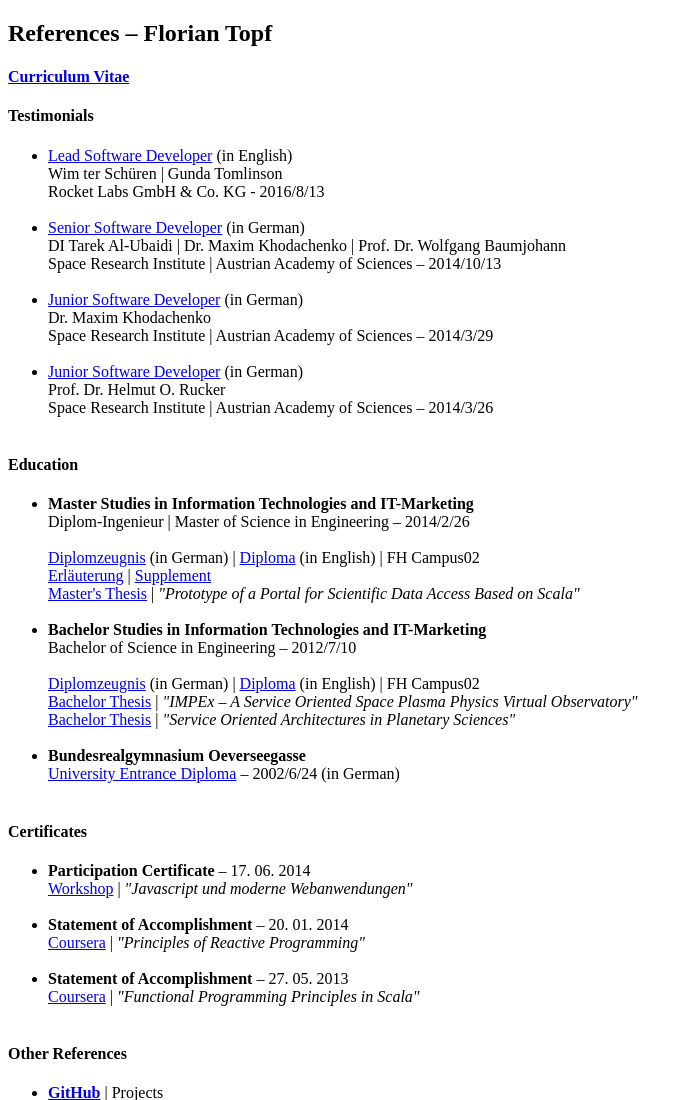
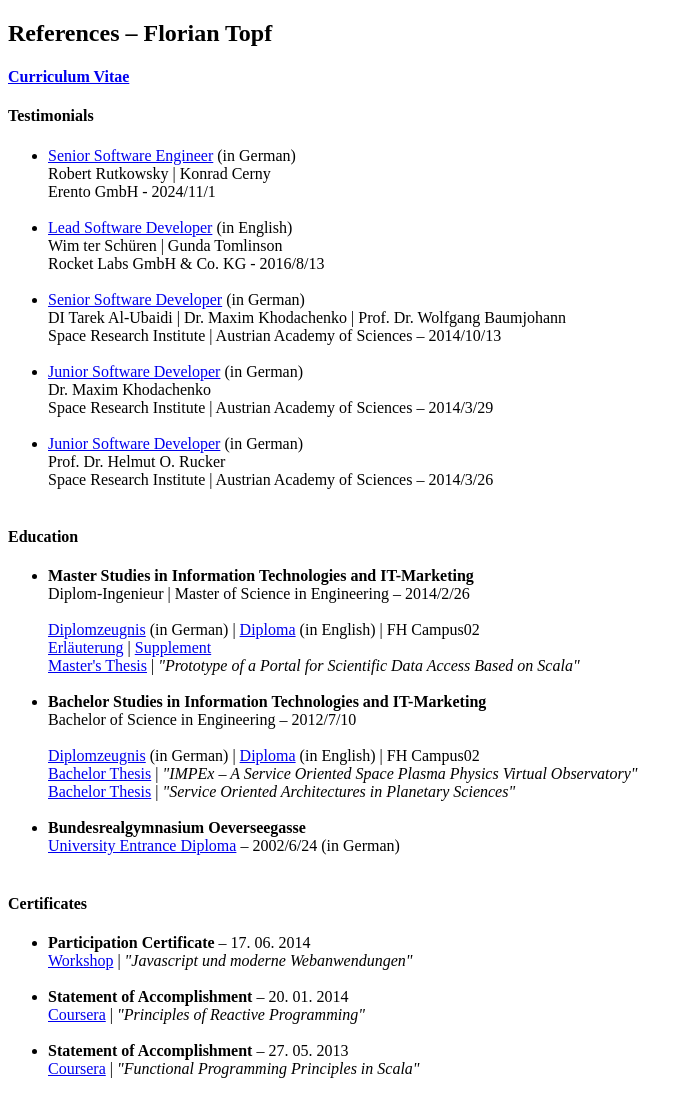
Before and after one commit to FlorianTopf/floriantopf.com, a website: page public/docs/index.html in a window 1280 px wide. Shown: the top 1100 px of the page, without its empty margins (0-693 px from the left). Drawn offline with Linux system fonts and the light colour scheme.

Commit message:
update docs

```diff
--- a/package.json
+++ b/package.json
@@ -18,6 +18,6 @@
   },
   "homepage": "https://github.com/FlorianTopf/floriantopf.com#readme",
   "devDependencies": {
-    "firebase-tools": "13.18.0"
+    "firebase-tools": "13.24.1"
   }
 }
--- a/public/docs/index.html
+++ b/public/docs/index.html
@@ -10,6 +10,12 @@
         <h4><a href="files/Europass-CV-Topf.pdf" target="_blank">Curriculum Vitae</a></h4>
         <h4>Testimonials</h4>
         <ul>
+            <li><a href="files/Florian_Topf_Arbeitszeugnis_signed.pdf" target="_blank">Senior Software Engineer</a>
+                (in German)<br>
+                Robert Rutkowsky | Konrad Cerny<br>
+                Erento GmbH - 2024/11/1<br>
+                <br>
+            </li>
             <li><a href="files/1308_Topf_Florian_Reference_Letter.pdf" target="_blank">Lead Software Developer</a>
                 (in English)<br>
                 Wim ter Sch&uuml;ren | Gunda Tomlinson<br>
```
Also changed, not shown: 1 other file.
